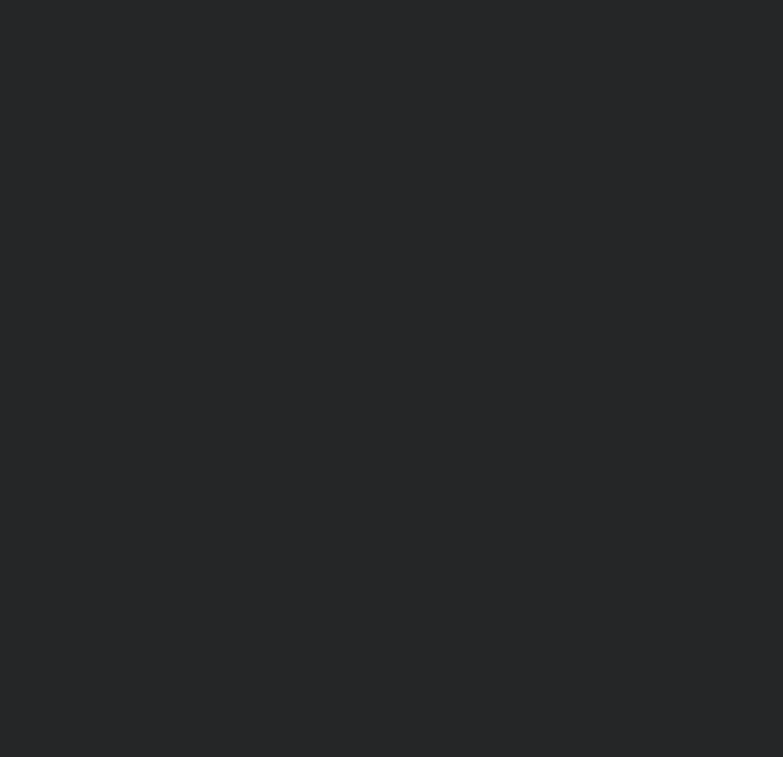
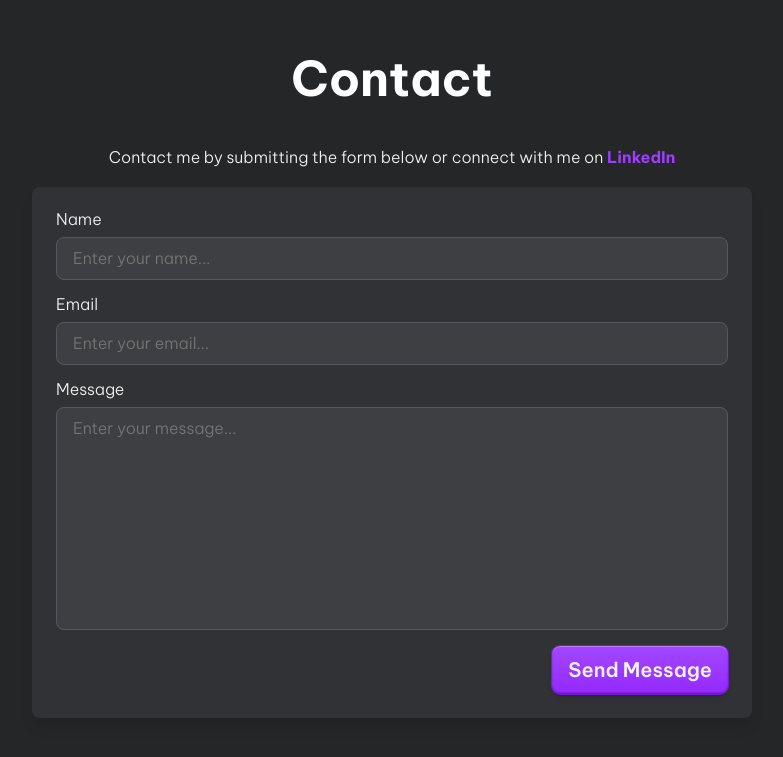
Before and after one commit to Andrew-Marchment/personal-website, a Next.js app: page / in a window 1280 px wide. Shown: the part 2013-2770 px from the top of the page, without its empty margins (248-1031 px from the left). Built offline with nearby package versions, Linux system fonts and the light colour scheme.

Commit message:
contact form ui

```diff
--- /dev/null
+++ b/app/_components/contact-form.tsx
@@ -0,0 +1,36 @@
+import SubmitButton from "./submit-button";
+
+export default function ContactForm() {
+  return (
+    <form className="contact-form">
+      <label className="form__label" htmlFor="name">
+        Name
+      </label>
+      <input
+        className="form__input"
+        id="name"
+        type="text"
+        placeholder="Enter your name..."
+      />
+      <label className="form__label" htmlFor="email">
+        Email
+      </label>
+      <input
+        className="form__input"
+        id="email"
+        type="email"
+        placeholder="Enter your email..."
+      />
+      <label className="form__label" htmlFor="message">
+        Message
+      </label>
+      <textarea
+        className="form__input"
+        id="message"
+        placeholder="Enter your message..."
+        rows={8}
+      />
+      <SubmitButton>Send Message</SubmitButton>
+    </form>
+  );
+}
--- /dev/null
+++ b/app/_components/contact.tsx
@@ -0,0 +1,55 @@
+import { useRef } from "react";
+import ContactForm from "./contact-form";
+import SectionHeading from "./section-heading";
+import { motion, useScroll, useTransform } from "framer-motion";
+
+export default function Contact() {
+  const line = {
+    initial: { scaleX: 0 },
+    animate: { scaleX: 1 },
+  };
+
+  const targetRef = useRef(null);
+  const { scrollYProgress } = useScroll({
+    target: targetRef,
+    // offset: ["start start", "end 10%"],
+    offset: ["end end", "start end"],
+  });
+
+  const opacity = useTransform(scrollYProgress, [0, 1], [1, 0]);
+
+  return (
+    <section id="contact" className="section">
+      <div className="wrapper flow" data-width="narrow">
+        <SectionHeading headingText="Contact" />
+        <motion.p
+          ref={targetRef}
+          style={{ opacity }}
+          variants={{
+            initial: { y: "200px", opacity: 0 },
+            inView: {
+              y: 0,
+              opacity: 1,
+              transition: { duration: 0.5, ease: "easeInOut", delay: 0.5 },
+            },
+          }}
+        >
+          Contact me by submitting the form below or connect with me on{" "}
+          <span>
+            <motion.a
+              initial="initial"
+              animate="initial"
+              whileHover="animate"
+              href="https://www.linkedin.com/in/andrew-marchment/"
+              target="blank"
+            >
+              LinkedIn
+              <motion.span variants={line}></motion.span>
+            </motion.a>
+          </span>
+        </motion.p>
+        <ContactForm />
+      </div>
+    </section>
+  );
+}
--- a/app/_components/header.tsx
+++ b/app/_components/header.tsx
@@ -49,7 +49,7 @@
     >
       <div className="wrapper">
         <div className="site-header__inner">
-          <a href="/#">
+          <a href="/#" className="rounded">
             <Image src="/icon.png" alt="icon" width={36} height={36} />
           </a>
           <AnimatedHamburgerButton />
--- a/app/_components/section-heading.tsx
+++ b/app/_components/section-heading.tsx
@@ -11,7 +11,7 @@
   const targetRef = useRef(null);
   const { scrollYProgress } = useScroll({
     target: targetRef,
-    offset: ["start 20%", "end start"],
+    offset: ["start 15%", "end start"],
   });
 
   const opacity = useTransform(scrollYProgress, [0, 1], [1, 0]);
--- /dev/null
+++ b/app/_components/submit-button.tsx
@@ -0,0 +1,72 @@
+"use client";
+
+import { motion } from "framer-motion";
+import React from "react";
+
+type submitButtonProps = {
+  children: string;
+};
+
+export default function SubmitButton({ children }: submitButtonProps) {
+  const DURATION = 0.25;
+  const STAGGER = 0.025;
+
+  return (
+    <motion.button
+      initial="initial"
+      whileHover="hovered"
+      className="button"
+      type="submit"
+    >
+      <div aria-hidden>
+        {children.split("").map((char, i) => (
+          <motion.span
+            className={char === " " ? "space" : ""}
+            variants={{
+              initial: {
+                y: 0,
+              },
+              hovered: {
+                y: "-200%",
+              },
+            }}
+            transition={{
+              duration: DURATION,
+              ease: "easeInOut",
+              delay: STAGGER * i,
+            }}
+            style={{ display: "inline-block" }}
+            key={i}
+          >
+            {char}
+          </motion.span>
+        ))}
+      </div>
+      <div style={{ position: "absolute" }} aria-hidden>
+        {children.split("").map((char, i) => (
+          <motion.span
+            className={char === " " ? "space" : ""}
+            variants={{
+              initial: {
+                y: "100%",
+              },
+              hovered: {
+                y: "-100%",
+              },
+            }}
+            transition={{
+              duration: DURATION,
+              ease: "easeInOut",
+              delay: STAGGER * i,
+            }}
+            style={{ display: "inline-block" }}
+            key={i}
+          >
+            {char}
+          </motion.span>
+        ))}
+      </div>
+      <span className="sr-only">{children}</span>
+    </motion.button>
+  );
+}
--- a/app/globals.css
+++ b/app/globals.css
@@ -247,6 +247,11 @@
 
   img {
     border-radius: var(--border-radius-2);
+  }
+
+  *:focus {
+    outline: none;
+    box-shadow: 0 0 0 0.1rem hsl(270, 100%, 58%, 0.8);
   }
 
   /* width */
@@ -690,6 +695,8 @@
     font-size: var(--font-size-lg);
     color: var(--text-high-contrast);
     background-color: var(--background-light);
+    box-shadow: rgba(0, 0, 0, 0.1) 0px 1px 3px 0px,
+      rgba(0, 0, 0, 0.06) 0px 1px 2px 0px;
 
     display: flex;
     flex-direction: column;
@@ -734,6 +741,10 @@
     position: relative;
     overflow: hidden;
     white-space: nowrap;
+
+    .space {
+      width: 0.25rem;
+    }
   }
 
   .button:hover {
@@ -765,6 +776,37 @@
     .space {
       width: 1rem;
     }
+  }
+
+  #contact {
+    text-align: center;
+  }
+
+  .contact-form {
+    background-color: var(--background-dark);
+    text-align: right;
+    border-radius: var(--border-radius-2);
+    padding: 1.5rem;
+    box-shadow: rgba(0, 0, 0, 0.1) 0px 10px 15px -3px,
+      rgba(0, 0, 0, 0.05) 0px 4px 6px -2px;
+  }
+
+  .form__label {
+    display: block;
+    text-align: left;
+    margin-bottom: 0.5rem;
+  }
+
+  .form__input {
+    display: block;
+    width: 100%;
+    color: var(--text-main);
+    background-color: var(--background-main);
+    border: 1px solid var(--background-light);
+    border-radius: var(--border-radius-2);
+    padding: 0.5rem 1rem;
+    margin-bottom: 1rem;
+    resize: none;
   }
 
   .footer {
@@ -811,8 +853,6 @@
   }
 }
 
-/* 486 */
-
 @layer utilities {
   .sr-only {
     position: absolute;
@@ -834,4 +874,8 @@
   .object-cover {
     object-fit: cover;
   }
+
+  .rounded {
+    border-radius: 1000px;
+  }
 }
--- a/app/page.tsx
+++ b/app/page.tsx
@@ -1,6 +1,7 @@
 "use client";
 
 import About from "./_components/about";
+import Contact from "./_components/contact";
 import Footer from "./_components/footer";
 import Hero from "./_components/hero";
 import { Stars } from "@react-three/drei";
@@ -16,14 +17,7 @@
       </div>
       <Hero />
       <About />
-      <div className="section"></div>
-      <div className="section"></div>
-      <div className="section"></div>
-      <div className="section"></div>
-      <div className="section"></div>
-      <div className="section"></div>
-      <div className="section"></div>
-
+      <Contact />
       <Footer />
     </main>
   );
```
Also changed, not shown: app/_components/hero.tsx (+0 -10 lines).
